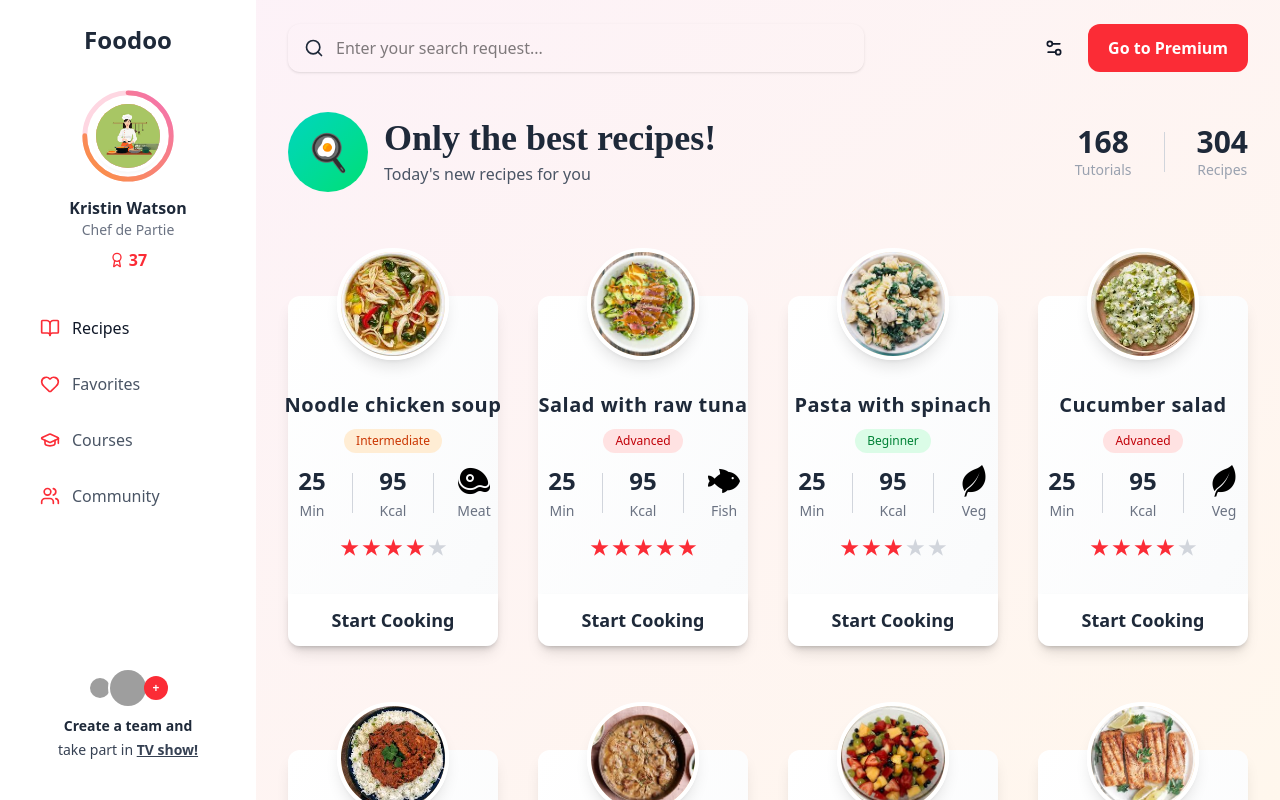
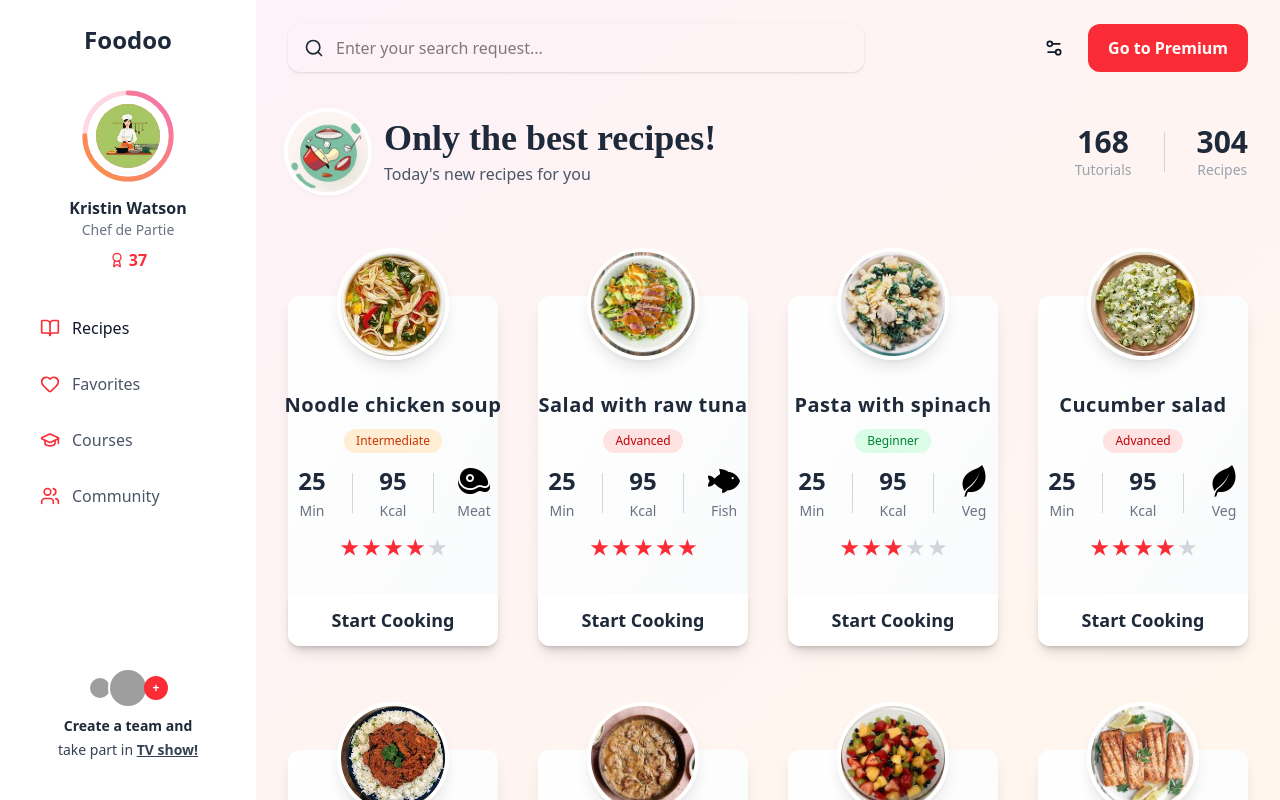
Before and after one commit to aadil-nv/ATeam-Machine-Task, a React (Vite) app in the folder frontend/: page / in a window 1280 px wide. Built offline with nearby package versions, Linux system fonts and the light colour scheme; grey boxes are pictures that could not be loaded; a web font is replaced by a local one.

Commit message:
changed recipes image into new one

```diff
--- a/frontend/src/components/Recipes.tsx
+++ b/frontend/src/components/Recipes.tsx
@@ -2,6 +2,7 @@ import React from 'react';
 import { Search, Settings2 } from 'lucide-react';
 import RecipeCard from './RecipeCard';
 import { recipesData } from '../Data/recipe';
+import CookingMen from "../assets/plates.png"
 
 
 
@@ -36,9 +37,14 @@ const Recipes: React.FC = () => {
 
                 <div className="flex flex-col lg:flex-row items-center justify-between gap-8">
                     <div className="flex items-center gap-4 text-center sm:text-left">
-                        <div className="w-16 h-16 sm:w-20 sm:h-20 rounded-full bg-gradient-to-br from-teal-400 to-green-400 flex items-center justify-center text-3xl sm:text-4xl">
-                            🍳
-                        </div>
+                        <div className="w-16 h-16 sm:w-20 sm:h-20 rounded-full overflow-hidden ring-4 ring-white shadow-md">
+  <img
+    src={CookingMen}
+    alt="Cooking Icon"
+    className="w-full h-full object-cover"
+  />
+</div>
+
                         <div>
                             <h2 className="text-2xl sm:text-3xl lg:text-4xl font-bold text-gray-800 mb-1 " style={{ fontFamily: "'Playfair Display',serif" }}>
                                 Only the best recipes!
```
Also changed, not shown: frontend/src/assets/cooking men.png (added), frontend/src/assets/plates.png (added).
